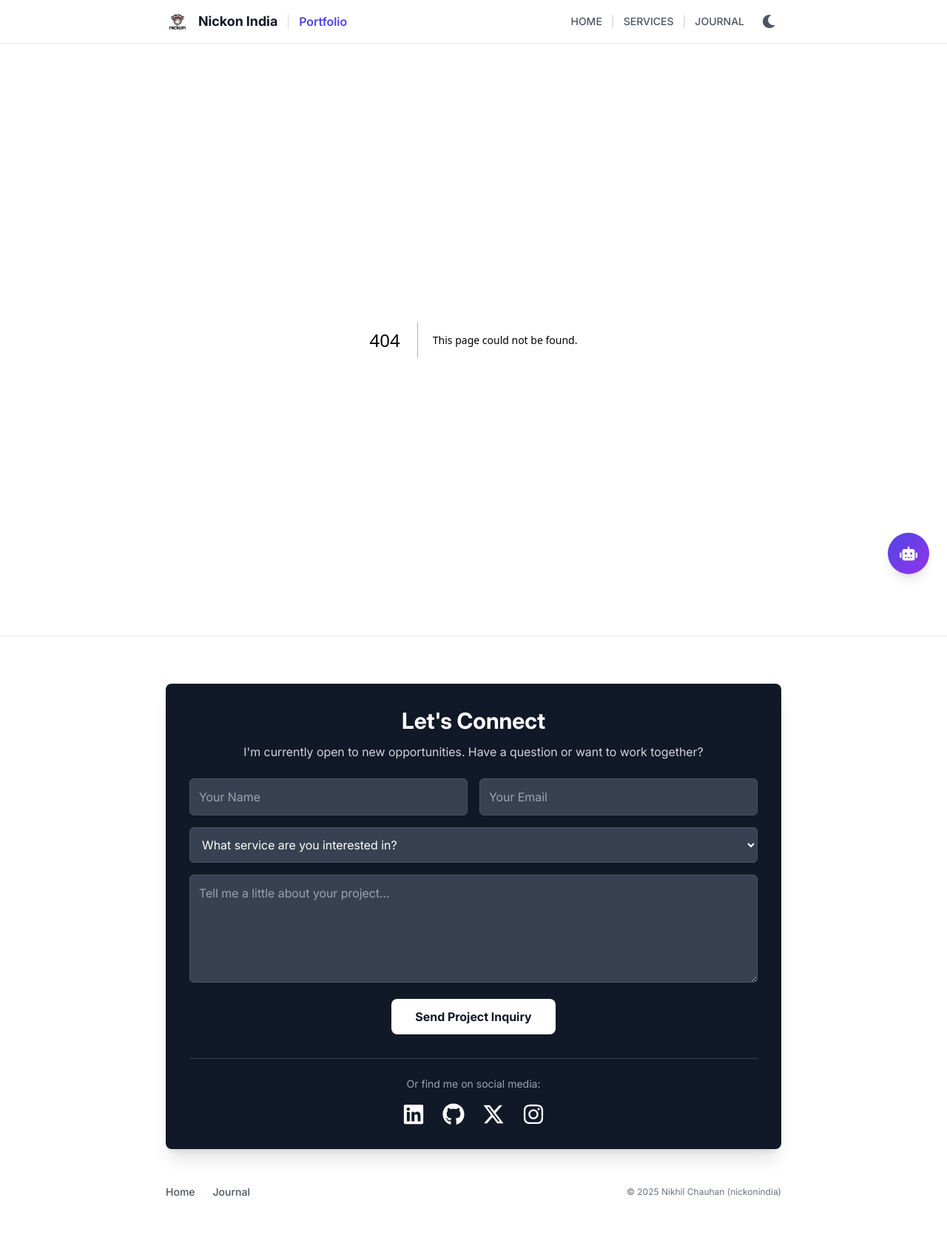
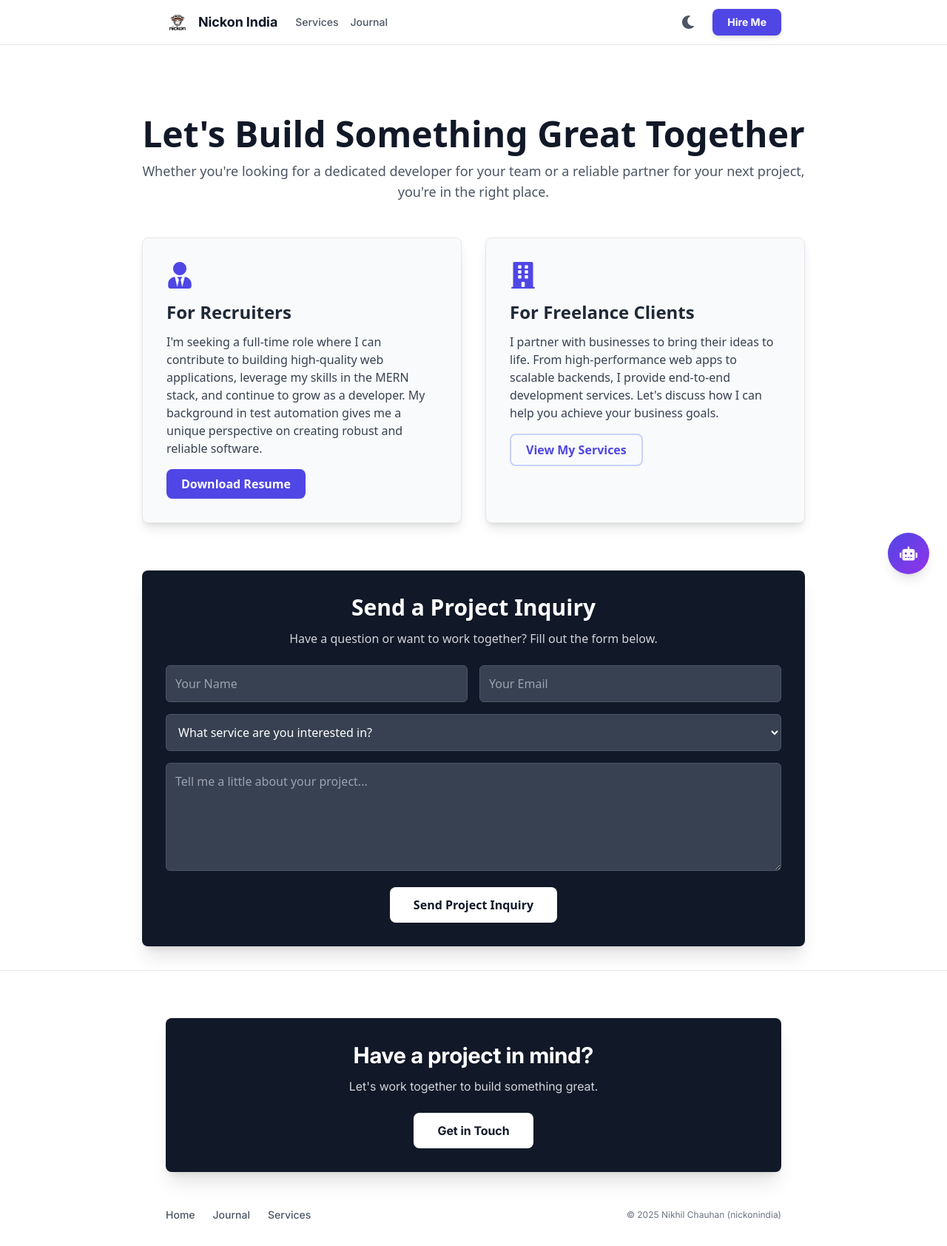
Before and after one commit to nikhilchauhanx/nickonindia, a Next.js app: page /hire-me in a window 1280 px wide. Before the commit this address had no page. Shown: the whole page at 74% size. Before the commit the page ends 1653 px from the top, so only its background shows below. Built offline with nearby package versions, Linux system fonts and the light colour scheme.

Commit message:
Feat: Finalize site structure with Hire Me page

```diff
--- /dev/null
+++ b/src/app/hire-me/page.tsx
@@ -0,0 +1,76 @@
+// src/app/hire-me/page.tsx
+import type { Metadata } from 'next';
+import Link from 'next/link';
+import { FaBuilding, FaUserTie } from 'react-icons/fa';
+import ContactForm from '@/components/ContactForm';
+import AnimatedSection from '@/components/AnimatedSection';
+
+export const metadata: Metadata = {
+  title: 'Hire Me | Nikhil Chauhan',
+  description: 'Hire Nikhil Chauhan for full-time development roles or freelance projects. Specializing in Next.js, React, and Node.js solutions.',
+};
+
+export default function HireMePage() {
+  return (
+    <div className="min-h-screen bg-white text-gray-800 p-4 md:p-8 font-sans dark:bg-gray-900 dark:text-gray-200">
+      <div className="max-w-4xl mx-auto pt-16">
+
+        <AnimatedSection>
+          <header className="mb-12 text-center">
+            <h1 className="text-4xl md:text-5xl font-bold mb-3 text-gray-900 dark:text-gray-100">Let's Build Something Great Together</h1>
+            <p className="text-lg text-gray-600 dark:text-gray-400">
+              Whether you're looking for a dedicated developer for your team or a reliable partner for your next project, you're in the right place.
+            </p>
+          </header>
+        </AnimatedSection>
+
+        {/* Two Paths Section */}
+        <div className="grid md:grid-cols-2 gap-8 mb-16">
+          <AnimatedSection>
+            <div className="bg-gray-50 p-8 rounded-lg border border-gray-200 shadow-lg h-full dark:bg-gray-800 dark:border-gray-700">
+              <FaUserTie className="text-4xl text-indigo-600 dark:text-indigo-400 mb-4" />
+              <h2 className="text-2xl font-bold mb-3 dark:text-gray-100">For Recruiters</h2>
+              <p className="text-gray-700 dark:text-gray-300 mb-4">
+                I'm seeking a full-time role where I can contribute to building high-quality web applications, leverage my skills in the MERN stack, and continue to grow as a developer. My background in test automation gives me a unique perspective on creating robust and reliable software.
+              </p>
+              <a
+                href="/Nikhil-Chauhan-Resume.pdf"
+                download="Nikhil-Chauhan-Resume.pdf"
+                className="inline-block bg-indigo-600 text-white font-bold py-2 px-5 rounded-lg hover:bg-indigo-700 transition-colors duration-300"
+              >
+                Download Resume
+              </a>
+            </div>
+          </AnimatedSection>
+          <AnimatedSection>
+            <div className="bg-gray-50 p-8 rounded-lg border border-gray-200 shadow-lg h-full dark:bg-gray-800 dark:border-gray-700">
+              <FaBuilding className="text-4xl text-indigo-600 dark:text-indigo-400 mb-4" />
+              <h2 className="text-2xl font-bold mb-3 dark:text-gray-100">For Freelance Clients</h2>
+              <p className="text-gray-700 dark:text-gray-300 mb-4">
+                I partner with businesses to bring their ideas to life. From high-performance web apps to scalable backends, I provide end-to-end development services. Let's discuss how I can help you achieve your business goals.
+              </p>
+              <Link
+                href="/services"
+                className="inline-block text-indigo-600 font-bold py-2 px-5 rounded-lg border-2 border-indigo-200 hover:bg-indigo-50 dark:text-indigo-400 dark:border-indigo-500/50 dark:hover:bg-indigo-500/10 transition-colors"
+              >
+                View My Services
+              </Link>
+            </div>
+          </AnimatedSection>
+        </div>
+
+        {/* Contact Form Section */}
+        <AnimatedSection>
+          <div className="bg-gray-900 text-white p-8 rounded-lg text-center shadow-xl dark:bg-gray-800">
+            <h2 className="text-3xl font-bold mb-3">Send a Project Inquiry</h2>
+            <p className="max-w-2xl mx-auto mb-6 text-gray-300">
+              Have a question or want to work together? Fill out the form below.
+            </p>
+            <ContactForm />
+          </div>
+        </AnimatedSection>
+
+      </div>
+    </div>
+  );
+}
--- a/src/components/Footer.tsx
+++ b/src/components/Footer.tsx
@@ -1,41 +1,25 @@
 // src/components/Footer.tsx
 import Link from 'next/link';
-import ContactForm from './ContactForm';
-import { FaGithub, FaLinkedin, FaInstagram } from 'react-icons/fa';
+import { FaGithub, FaLinkedin } from 'react-icons/fa';
 import { FaXTwitter } from 'react-icons/fa6';
 
 const Footer = () => {
   return (
-    // Added dark mode classes for the background and border
     <footer className="bg-white border-t border-gray-200 dark:bg-gray-900 dark:border-gray-800">
       <div className="max-w-4xl mx-auto px-4 md:px-8 pt-16 pb-8">
 
-        {/* Call to Action Section now contains the form */}
+        {/* Simplified Call to Action Section */}
         <div className="bg-gray-900 text-white p-8 rounded-lg text-center shadow-xl mb-12 dark:bg-gray-800">
-          <h2 className="text-3xl font-bold mb-3">Let's Connect</h2>
+          <h2 className="text-3xl font-bold mb-3">Have a project in mind?</h2>
           <p className="max-w-2xl mx-auto mb-6 text-gray-300">
-            I'm currently open to new opportunities. Have a question or want to work together?
+            Let's work together to build something great.
           </p>
-          <ContactForm />
-
-          {/* Add a divider and social media links */}
-          <div className="mt-8 pt-6 border-t border-gray-700">
-            <p className="text-sm text-gray-400 mb-4">Or find me on social media:</p>
-            <div className="flex justify-center items-center flex-wrap gap-6">
-              <a href="https://linkedin.com/in/nickonindia" target="_blank" rel="noopener noreferrer" className="text-white hover:text-gray-400 transition-colors" aria-label="LinkedIn">
-                <FaLinkedin className="text-3xl" />
-              </a>
-              <a href="https://github.com/nikhilchauhanx" target="_blank" rel="noopener noreferrer" className="text-white hover:text-gray-400 transition-colors" aria-label="GitHub">
-                <FaGithub className="text-3xl" />
-              </a>
-              <a href="https://x.com/nickonindia" target="_blank" rel="noopener noreferrer" className="text-white hover:text-gray-400 transition-colors" aria-label="X (Twitter)">
-                <FaXTwitter className="text-3xl" />
-              </a>
-              <a href="https://instagram.com/nickonindia" target="_blank" rel="noopener noreferrer" className="text-white hover:text-gray-400 transition-colors" aria-label="Instagram">
-                <FaInstagram className="text-3xl" />
-              </a>
-            </div>
-          </div>
+          <Link
+            href="/hire-me"
+            className="inline-block bg-white text-gray-900 font-bold py-3 px-8 rounded-lg hover:bg-gray-200 transition-colors duration-300"
+          >
+            Get in Touch
+          </Link>
         </div>
 
         {/* Standard Footer Links */}
@@ -46,6 +30,9 @@ const Footer = () => {
             </Link>
             <Link href="/blog" className="text-gray-600 hover:text-indigo-600 transition-colors dark:text-gray-300 dark:hover:text-indigo-400">
               Journal
+            </Link>
+            <Link href="/services" className="text-gray-600 hover:text-indigo-600 transition-colors dark:text-gray-300 dark:hover:text-indigo-400">
+              Services
             </Link>
           </div>
           <div className="text-center text-gray-500 text-xs dark:text-gray-400">
--- a/src/components/Header.tsx
+++ b/src/components/Header.tsx
@@ -9,21 +9,11 @@ import ThemeToggleButton from './ThemeToggleButton';
 const Header = () => {
   const pathname = usePathname();
 
-  const getCurrentPageTitle = () => {
-    if (pathname === '/') return 'Home';
-    if (pathname.startsWith('/services')) return 'Services';
-    if (pathname.startsWith('/blog')) return 'Journal';
-    if (pathname.startsWith('/projects')) return 'Case Study';
-    return 'Portfolio';
-  };
-
-  const pageTitle = getCurrentPageTitle();
-
   return (
     <header className="bg-white/80 backdrop-blur-md sticky top-0 z-50 border-b border-gray-200 dark:bg-gray-900/80 dark:border-gray-800">
       <nav className="max-w-4xl mx-auto px-4 md:px-8 py-3 flex justify-between items-center">
 
-        <div className="flex items-center gap-3">
+        <div className="flex items-center gap-6">
           <Link href="/" className="flex items-center gap-3">
             <Image
               src="/logo.png"
@@ -37,39 +27,30 @@ const Header = () => {
             </span>
           </Link>
 
-          <span className="text-gray-300 font-light dark:text-gray-700">|</span>
-          <span className="text-md font-semibold text-indigo-600 dark:text-indigo-400">{pageTitle}</span>
-        </div>
-
-        <div className="flex items-center gap-4">
-          <div className="flex items-center gap-3 text-sm font-medium">
-            <Link
-              href="/"
-              className={`transition-colors ${pathname === '/' ? 'text-indigo-600 dark:text-indigo-400' : 'text-gray-600 hover:text-indigo-600 dark:text-gray-300 dark:hover:text-indigo-400'}`}
-            >
-              HOME
-            </Link>
-
-            <span className="text-gray-300 dark:text-gray-700">|</span>
-
-            {/* Added the new Services link */}
+          <div className="hidden sm:flex items-center gap-4 text-sm font-medium">
             <Link
               href="/services"
               className={`transition-colors ${pathname.startsWith('/services') ? 'text-indigo-600 dark:text-indigo-400' : 'text-gray-600 hover:text-indigo-600 dark:text-gray-300 dark:hover:text-indigo-400'}`}
             >
-              SERVICES
+              Services
             </Link>
-
-            <span className="text-gray-300 dark:text-gray-700">|</span>
-
             <Link
               href="/blog"
               className={`transition-colors ${pathname.startsWith('/blog') ? 'text-indigo-600 dark:text-indigo-400' : 'text-gray-600 hover:text-indigo-600 dark:text-gray-300 dark:hover:text-indigo-400'}`}
             >
-              JOURNAL
+              Journal
             </Link>
           </div>
+        </div>
+
+        <div className="flex items-center gap-4">
           <ThemeToggleButton />
+          <Link
+            href="/hire-me"
+            className="inline-block bg-indigo-600 text-white font-bold py-2 px-5 rounded-lg hover:bg-indigo-700 transition-colors duration-300 shadow-md text-sm"
+          >
+            Hire Me
+          </Link>
         </div>
       </nav>
     </header>
```
